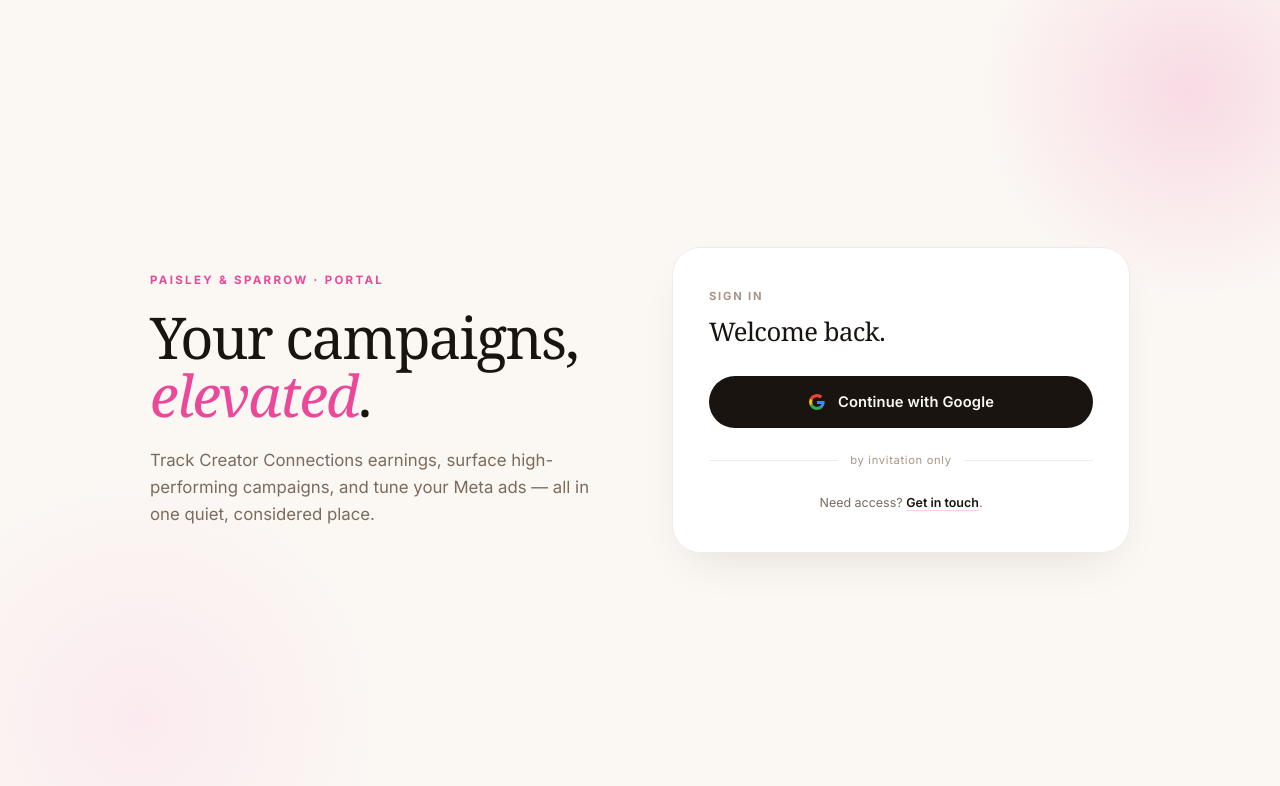
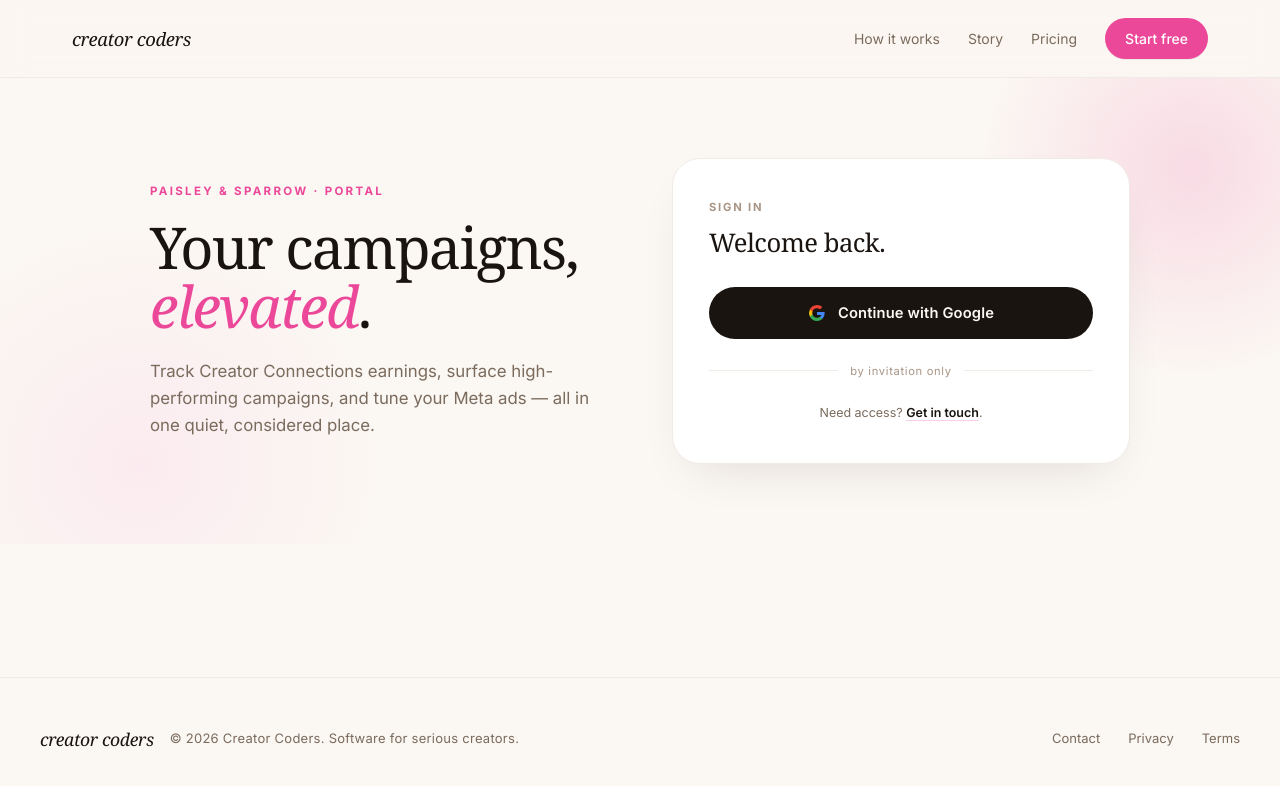
Before and after one commit to paisleyandsparrow/reports, a React (Vite) app in the folder cc-portal/: page /login in a window 1280 px wide. Shown: the top 786 px of the page. Built offline with nearby package versions, Linux system fonts and the light colour scheme; no server answers.

Commit message:
feat: add PublicLayout — shared nav/footer on Login and Pricing pages

```diff
--- /dev/null
+++ b/cc-portal/src/components/PublicLayout.jsx
@@ -0,0 +1,135 @@
+const LANDING = 'https://creatorcoders.com'
+
+const t = {
+  cream: '#fbf7f3',
+  creamLine: '#f1ebe5',
+  espresso: '#1a1410',
+  espresso2: '#2a221c',
+  pink: '#ec4899',
+  pinkDeep: '#9d174d',
+  muted: '#7a6b5d',
+}
+
+export default function PublicLayout({ children }) {
+  return (
+    <div style={{ minHeight: '100vh', background: t.cream, fontFamily: 'Inter, sans-serif', color: t.espresso, display: 'flex', flexDirection: 'column' }}>
+      <Nav />
+      <main style={{ flex: 1 }}>
+        {children}
+      </main>
+      <Footer />
+    </div>
+  )
+}
+
+function Nav() {
+  return (
+    <nav style={{
+      position: 'sticky', top: 0, zIndex: 50,
+      backdropFilter: 'saturate(140%) blur(14px)',
+      WebkitBackdropFilter: 'saturate(140%) blur(14px)',
+      background: 'rgba(251,247,243,0.78)',
+      borderBottom: `1px solid rgba(26,20,16,0.06)`,
+    }}>
+      <div style={{
+        maxWidth: 1200, margin: '0 auto',
+        padding: '18px 32px',
+        display: 'flex', alignItems: 'center', justifyContent: 'space-between',
+      }}>
+        <a
+          href={LANDING}
+          style={{
+            fontFamily: 'Georgia, serif',
+            fontStyle: 'italic',
+            fontSize: '1.15rem',
+            color: t.espresso,
+            textDecoration: 'none',
+            letterSpacing: '-0.02em',
+          }}
+        >
+          creator coders
+        </a>
+
+        <div style={{ display: 'flex', gap: 28, alignItems: 'center', fontSize: 14, color: t.muted }}>
+          <NavLink href={`${LANDING}/#how`}>How it works</NavLink>
+          <NavLink href={`${LANDING}/#story`}>Story</NavLink>
+          <NavLink href={`${LANDING}/#pricing`}>Pricing</NavLink>
+          <a
+            href={LANDING}
+            style={{
+              background: t.pink, color: '#fff',
+              borderRadius: 999, padding: '10px 20px',
+              fontWeight: 500, fontSize: 14,
+              textDecoration: 'none', display: 'inline-block',
+              transition: 'transform 0.18s, background 0.18s, box-shadow 0.18s',
+              boxShadow: '0 1px 0 rgba(0,0,0,0.06)',
+            }}
+            onMouseEnter={e => { e.currentTarget.style.background = t.pinkDeep; e.currentTarget.style.transform = 'translateY(-1px)'; e.currentTarget.style.boxShadow = '0 8px 20px rgba(236,72,153,0.3)' }}
+            onMouseLeave={e => { e.currentTarget.style.background = t.pink; e.currentTarget.style.transform = 'none'; e.currentTarget.style.boxShadow = '0 1px 0 rgba(0,0,0,0.06)' }}
+          >
+            Start free
+          </a>
+        </div>
+      </div>
+    </nav>
+  )
+}
+
+function NavLink({ href, children }) {
+  return (
+    <a
+      href={href}
+      style={{ color: t.muted, textDecoration: 'none' }}
+      onMouseEnter={e => { e.currentTarget.style.color = t.espresso }}
+      onMouseLeave={e => { e.currentTarget.style.color = t.muted }}
+    >
+      {children}
+    </a>
+  )
+}
+
+function Footer() {
+  return (
+    <footer style={{
+      borderTop: `1px solid ${t.creamLine}`,
+      padding: '48px 32px',
+      background: t.cream,
+    }}>
+      <div style={{
+        maxWidth: 1200, margin: '0 auto',
+        display: 'flex', justifyContent: 'space-between',
+        alignItems: 'center', flexWrap: 'wrap', gap: 16,
+      }}>
+        <div style={{ display: 'flex', alignItems: 'center', gap: 16 }}>
+          <a
+            href={LANDING}
+            style={{ fontFamily: 'Georgia, serif', fontStyle: 'italic', fontSize: '1.1rem', color: t.espresso, textDecoration: 'none', letterSpacing: '-0.02em' }}
+          >
+            creator coders
+          </a>
+          <span style={{ fontSize: 13, color: t.muted, letterSpacing: '0.02em' }}>
+            © 2026 Creator Coders. Software for serious creators.
+          </span>
+        </div>
+        <nav style={{ display: 'flex', gap: 28, fontSize: 13 }}>
+          <FooterLink href={`${LANDING}/contact`}>Contact</FooterLink>
+          <FooterLink href={`${LANDING}/privacy`}>Privacy</FooterLink>
+          <FooterLink href={`${LANDING}/terms`}>Terms</FooterLink>
+        </nav>
+      </div>
+    </footer>
+  )
+}
+
+function FooterLink({ href, children }) {
+  return (
+    <a
+      href={href}
+      style={{ color: t.muted, textDecoration: 'none' }}
+      onMouseEnter={e => { e.currentTarget.style.color = t.pink }}
+      onMouseLeave={e => { e.currentTarget.style.color = t.muted }}
+    >
+      {children}
+    </a>
+  )
+}
--- a/cc-portal/src/pages/LoginPage.jsx
+++ b/cc-portal/src/pages/LoginPage.jsx
@@ -1,4 +1,5 @@
 import { supabase } from '../lib/supabase'
+import PublicLayout from '../components/PublicLayout'
 
 export default function LoginPage() {
   async function handleGoogleSignIn() {
@@ -9,15 +10,12 @@ export default function LoginPage() {
   }
 
   return (
+    <PublicLayout>
       <div style={{
-      minHeight: '100vh',
-      background: '#fbf7f3',
-      fontFamily: 'Inter, sans-serif',
-      color: '#1a1410',
         display: 'flex',
         alignItems: 'center',
         justifyContent: 'center',
-      padding: '32px 20px',
+        padding: '80px 20px',
         position: 'relative',
         overflow: 'hidden',
       }}>
@@ -100,6 +98,7 @@ export default function LoginPage() {
         </div>
       </div>
       </div>
+    </PublicLayout>
   )
 }
 
--- a/cc-portal/src/pages/PricingPage.jsx
+++ b/cc-portal/src/pages/PricingPage.jsx
@@ -1,6 +1,7 @@
 import { useState, useEffect } from 'react'
 import { useNavigate, useLocation } from 'react-router-dom'
 import { supabase } from '../lib/supabase'
+import PublicLayout from '../components/PublicLayout'
 
 export default function PricingPage() {
   const navigate = useNavigate()
@@ -51,26 +52,15 @@ export default function PricingPage() {
     : null
 
   return (
+    <PublicLayout>
       <div style={{
-      minHeight: '100vh',
-      background: '#fbf7f3',
         display: 'flex',
         flexDirection: 'column',
         alignItems: 'center',
         justifyContent: 'center',
-      padding: '40px 20px',
+        padding: '80px 20px',
         fontFamily: 'Inter, sans-serif',
       }}>
-      {/* Wordmark */}
-      <div style={{ marginBottom: 48, textAlign: 'center' }}>
-        <div style={{ fontFamily: 'Georgia, serif', fontSize: '1.4rem', color: '#1a1410', letterSpacing: '-0.02em' }}>
-          Creator <em style={{ color: '#ec4899', fontStyle: 'italic' }}>Coders</em>
-        </div>
-        <div style={{ fontSize: '0.65rem', fontWeight: 700, letterSpacing: '0.18em', textTransform: 'uppercase', color: '#a89485', marginTop: 4 }}>
-          Campaign Automation
-        </div>
-      </div>
-
       {/* Card */}
       <div style={{
         background: '#fff',
@@ -100,6 +90,7 @@ export default function PricingPage() {
         )}
       </div>
       </div>
+    </PublicLayout>
   )
 }
 
```
Lines whose indentation alone changed are shown as unchanged.
